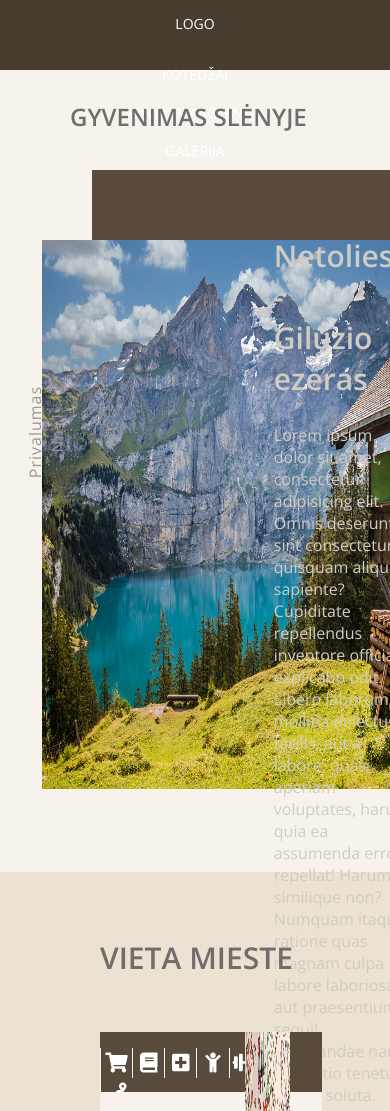
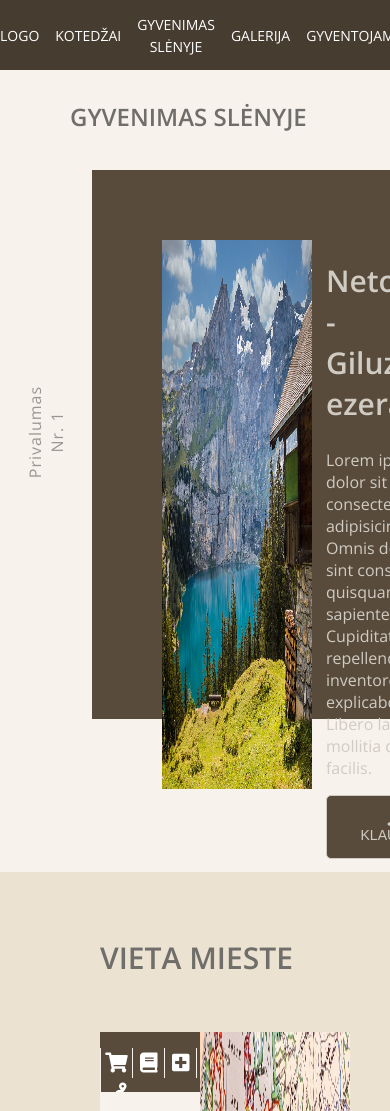
Before and after one commit to Peleda23/Gyvenimas-Sl-nyje, a plain HTML site: page index.html in a window 390 px wide. Shown: the top 1111 px of the page. Drawn offline with nearby package versions, Linux system fonts and the light colour scheme.

Commit message:
fixing responsives

```diff
--- a/index.html
+++ b/index.html
@@ -13,60 +13,56 @@
 
 <body>
   <header>
-    <nav class="wrapper">
-      <div class="item-logo">
+    <nav class="nav-grid">
+      <div>
         <p class="nav-link">Logo</p>
       </div>
-      <div class="item-nav">
+      <div>
         <a class="nav-link" href="">Kotedžai</a>
       </div>
-      <div class="item-nav">
+      <div>
         <a class="nav-link" href="">Gyvenimas Slėnyje</a>
       </div>
-      <div class="item-nav">
+      <div>
         <a class="nav-link" href="">Galerija</a>
       </div>
-      <div class="item-nav">
+      <div>
         <a class="nav-link" href="">Gyventojams</a>
       </div>
-      <div class="item-nav">
+      <div>
         <a class="nav-link" href="">Naujienos</a>
       </div>
-      <div class="item-nav">
+      <div>
         <a class="nav-link" href="#kontaktai">Kontaktai</a>
       </div>
     </nav>
   </header>
 
   <main>
-    <article class="wrapper2">
-      <div class="box1">
+    <article class="grid">
+      <div>
         <h2>Gyvenimas <span>Slėnyje</span></h2>
       </div>
-      <div class="box2">
+      <div>
         <p>Privalumas Nr. 1</p>
       </div>
-      <div class="box3">
-
+      <div>
       </div>
-      <div class="box4">
+      <div>
         <img class="img" src="styles/photo/hut-1681485_1280.jpg" alt="">
       </div>
-      <div class="box5">
+      <div>
         <div class="text">
           <h1 id="text2">Netoliese - <br /><span id="text3">Giluzio ezeras</span></h1>
           <p>Lorem ipsum dolor sit amet, consectetur adipisicing elit. Omnis deserunt sint consectetur quisquam aliquid
             sapiente? Cupiditate repellendus inventore officia explicabo odit. Libero laborum mollitia delectus
-            facilis,
-            aut a labore, quasi aperiam voluptates, harum quia ea assumenda error repellat! Harum, similique non?
-            Numquam
-            itaque ratione quas magnam culpa labore laboriosam aut praesentium sequi! Recusandae nam distinctio tenetur
-            labore soluta.</p>
+            facilis.</p>
+          <button class="button2"><i class="fas fa-music"></i> Klausyti</button>
         </div>
       </div>
     </article>
 
-    <article class="wrapper3">
+    <article class="grid2">
       <div class="item1">
         <h1>Vieta mieste</h1>
       </div>
@@ -127,7 +123,7 @@
 
     <article class="wrapper4">
       <div>
-        <img class="img" src="sample/08_Gyvenimas_slenyje copy 2.jpg" alt="" srcset="">
+        <img class="img3" src="sample/08_Gyvenimas_slenyje copy 2.jpg" alt="" srcset="">
       </div>
     </article>
 
--- a/styles/style.css
+++ b/styles/style.css
@@ -37,15 +37,18 @@ input[type=text] {
   font-size: 15px;
 }
 
-.strong {
-  font-weight: bold;
+.img3 {
+  object-fit: fill;
+  width: 100%;
+  height: 100%;
 }
+
 
 /* Navigation 3fr 1fr 1fr 1fr 1fr 1fr 1fr; */
 
-.wrapper {
+.nav-grid {
   display: grid;
-  grid-template-columns: 3fr 1fr 1fr 1fr 1fr 1fr 1fr;
+  grid-template-columns: 3fr repeat(6, 1fr);
   grid-auto-rows: auto;
   grid-gap: 1em;
   align-items: center;
@@ -75,29 +78,29 @@ input[type=text] {
 /*Gyvenimas slenyje */
 
 .img {
-  display: block;
-  width: 100%;
+  object-fit: fill;
+  max-width: 100%;
+  min-width: 150px;
   height: 100%;
-  object-fit: fill;
 }
 
-.wrapper2 {
+.grid {
   display: grid;
-  grid-template-columns: repeat(10, 1fr);
+  grid-template-columns: repeat(auto-fill, 10, 1fr);
   grid-auto-rows: 100px;
   height: 95vh;
   background: #F7F3EC;
   /* text-align: center; */
 }
 
-.box1 {
+.grid div:nth-child(1) {
   /* border: solid 1px black; */
   grid-column-start: 1;
   grid-column-end: 11;
   text-align: left;
 }
 
-.box1 h2 {
+.grid div:nth-child(1) h2 {
   padding-left: 70px;
   text-transform: uppercase;
   margin-top: 30px;
@@ -105,7 +108,7 @@ input[type=text] {
   font-weight: 900;
 }
 
-.box2 {
+.grid div:nth-child(2) {
   /* border: solid 1px black; */
   grid-column-start: 1;
   grid-row-start: 2;
@@ -113,14 +116,14 @@ input[type=text] {
   text-align: center;
 }
 
-.box2 p {
+.grid div:nth-child(2) p {
   transform: rotate(-90deg);
   margin-top: 240px;
   color: #999792;
   letter-spacing: 1px;
 }
 
-.box3 {
+.grid div:nth-child(3) {
   /* border: solid 1px black;  */
   grid-column-start: 2;
   grid-column-end: 10;
@@ -130,19 +133,19 @@ input[type=text] {
   height: 65vh;
 }
 
-.box4 {
+.grid div:nth-child(4) {
   /* border: solid 1px black; */
   grid-column-start: 3;
   grid-column-end: 6;
   grid-row-start: 3;
   grid-row-end: 7;
   height: 65vh;
-  width: 400px;
-  margin-left: -50px;
+  max-width: 400px;
+  margin-left: 70px;
   margin-top: -30px;
 }
 
-.box5 {
+.grid div:nth-child(5) {
   /* border: solid 1px black; */
   grid-column-start: 6;
   grid-column-end: 11;
@@ -156,8 +159,10 @@ input[type=text] {
 .text {
   justify-self: center;
   margin-top: 65px;
-  margin-right: 200px;
+  margin-right: 40%;
+  margin-left: 10%;
   color: #D0CBC3;
+  display: inline-block;
 }
 
 #text2 {
@@ -168,12 +173,27 @@ input[type=text] {
   font-weight: 700;
 }
 
+.button2 {
+  background: #584B3C;
+  border: 1px solid #D0CBC3;
+  color: #D0CBC3;
+  padding: 15px 32px;
+  text-align: center;
+  text-decoration: none;
+  display: inline-block;
+  font-size: 14px;
+  border-radius: 5px;
+  text-transform: uppercase;
+}
+
+
+
 
 
 
 /* Vieta mieste  450px*/
 
-.wrapper3 {
+.grid2 {
   display: grid;
   grid-template-columns: 100px minmax(100px, 450px) auto 100px;
   grid-template-rows: 160px 607px 100px;
@@ -229,10 +249,7 @@ input[type=text] {
 
 .wrapper3-1-2 {
   /* display: grid;
-  grid-template-columns: repeat(7, 1fr);
-  justify-items: center;
-  width: 100%;
-  overflow: auto; */
+  grid-template-columns: repeat(auto-fit, 7, 1fr); */
   width: 100%;
   text-align: center;
 
@@ -291,7 +308,9 @@ hr {
 
 
 /* Nekilnojamojo turto vystitojas */
-
+/* .wrapper4 {
+  height: 85vh;
+} */
 
 /* Kontaktai */
 
```
